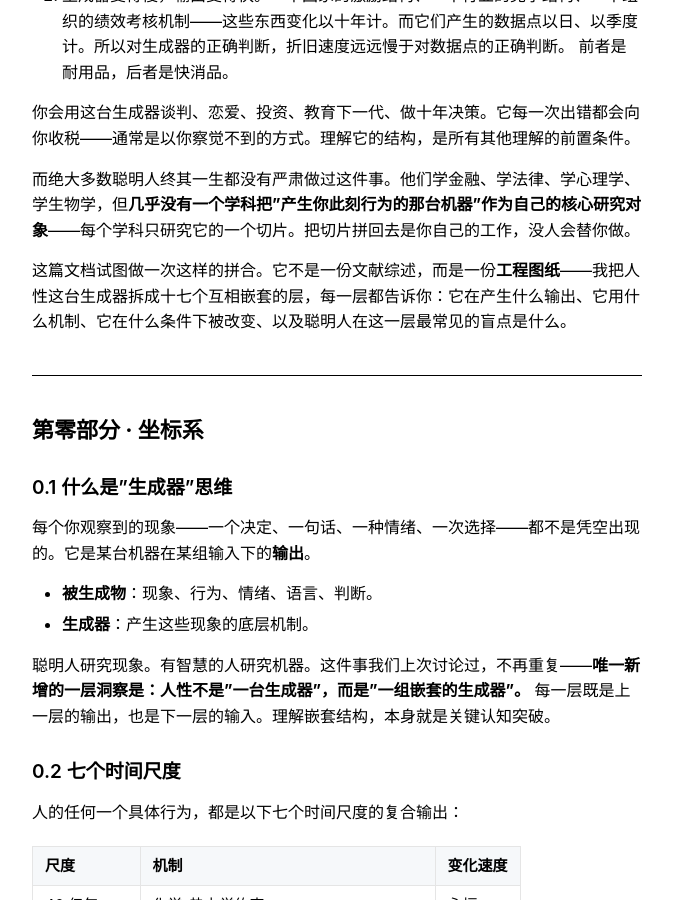
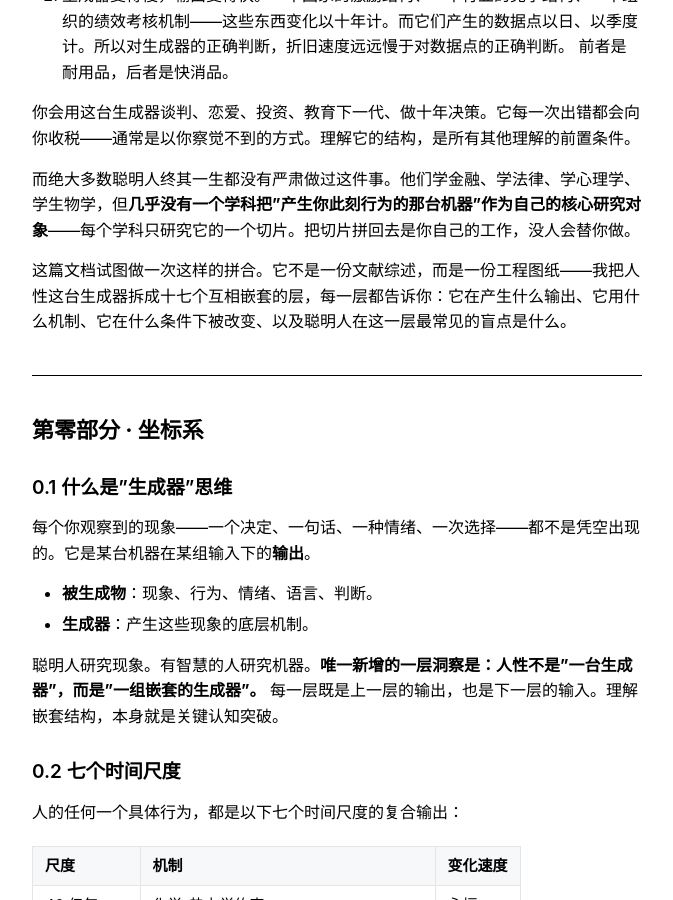
Before and after one commit to elemer1/elemer1.github.io, a Jekyll site: the page built from _markdown/人性的生成器.md, in a window 1280 px wide and 900 px high, scrolled down 677 px. Shown: the whole window, without its empty margins (303-976 px from the left). Built offline with Jekyll 4.4.1, drawn with Linux system fonts in a browser that asks for light colours.

Commit message:
Fix formatting and punctuation in 人性的生成器.md

```diff
--- a/_markdown/人性的生成器.md
+++ b/_markdown/人性的生成器.md
@@ -21,7 +21,7 @@
 
 而绝大多数聪明人终其一生都没有严肃做过这件事。他们学金融、学法律、学心理学、学生物学，但**几乎没有一个学科把"产生你此刻行为的那台机器"作为自己的核心研究对象**——每个学科只研究它的一个切片。把切片拼回去是你自己的工作，没人会替你做。
 
-这篇文档试图做一次这样的拼合。它不是一份文献综述，而是一份**工程图纸**——我把人性这台生成器拆成十七个互相嵌套的层，每一层都告诉你：它在产生什么输出、它用什么机制、它在什么条件下被改变、以及聪明人在这一层最常见的盲点是什么。
+这篇文档试图做一次这样的拼合。它不是一份文献综述，而是一份工程图纸——我把人性这台生成器拆成十七个互相嵌套的层，每一层都告诉你：它在产生什么输出、它用什么机制、它在什么条件下被改变、以及聪明人在这一层最常见的盲点是什么。
 
 ---
 
@@ -34,7 +34,7 @@
 - **被生成物**：现象、行为、情绪、语言、判断。
 - **生成器**：产生这些现象的底层机制。
 
-聪明人研究现象。有智慧的人研究机器。这件事我们上次讨论过，不再重复——**唯一新增的一层洞察是：人性不是"一台生成器"，而是"一组嵌套的生成器"。** 每一层既是上一层的输出，也是下一层的输入。理解嵌套结构，本身就是关键认知突破。
+聪明人研究现象。有智慧的人研究机器。**唯一新增的一层洞察是：人性不是"一台生成器"，而是"一组嵌套的生成器"。** 每一层既是上一层的输出，也是下一层的输入。理解嵌套结构，本身就是关键认知突破。
 
 ### 0.2 七个时间尺度
 
```
